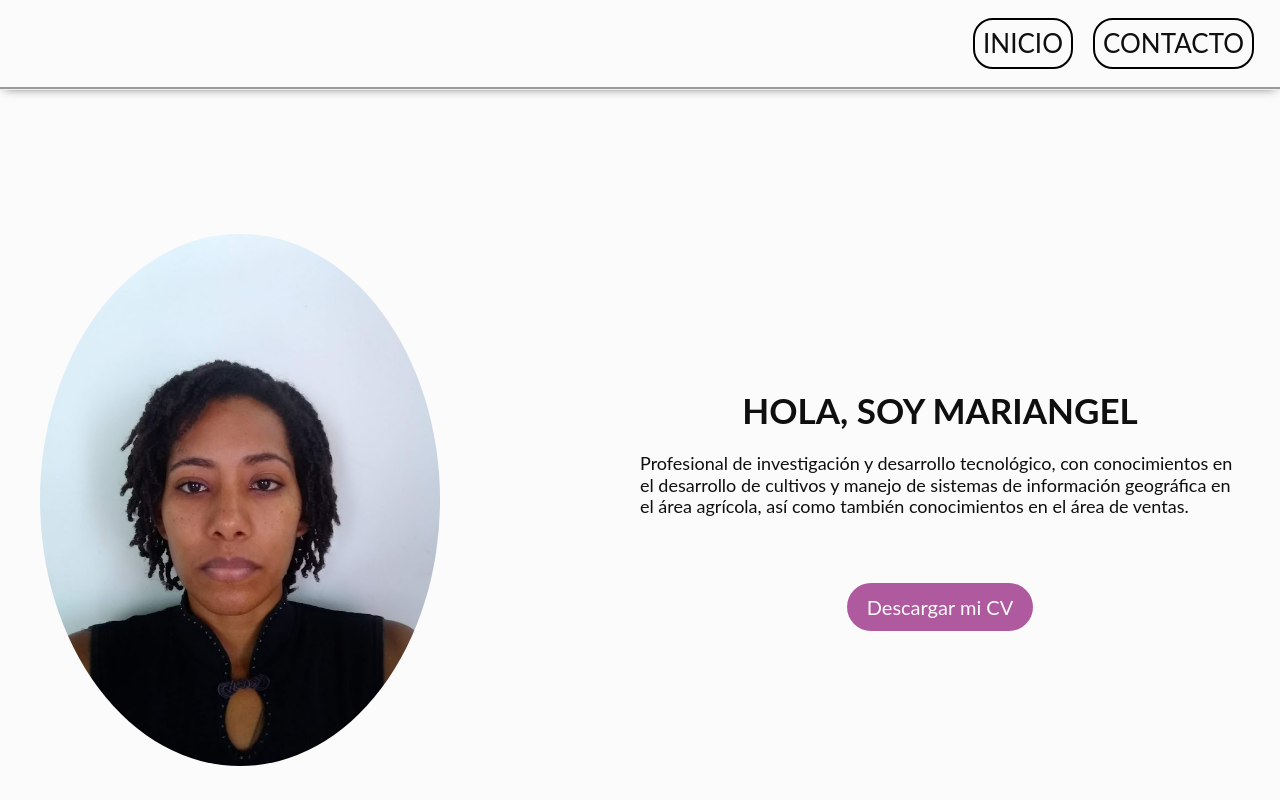
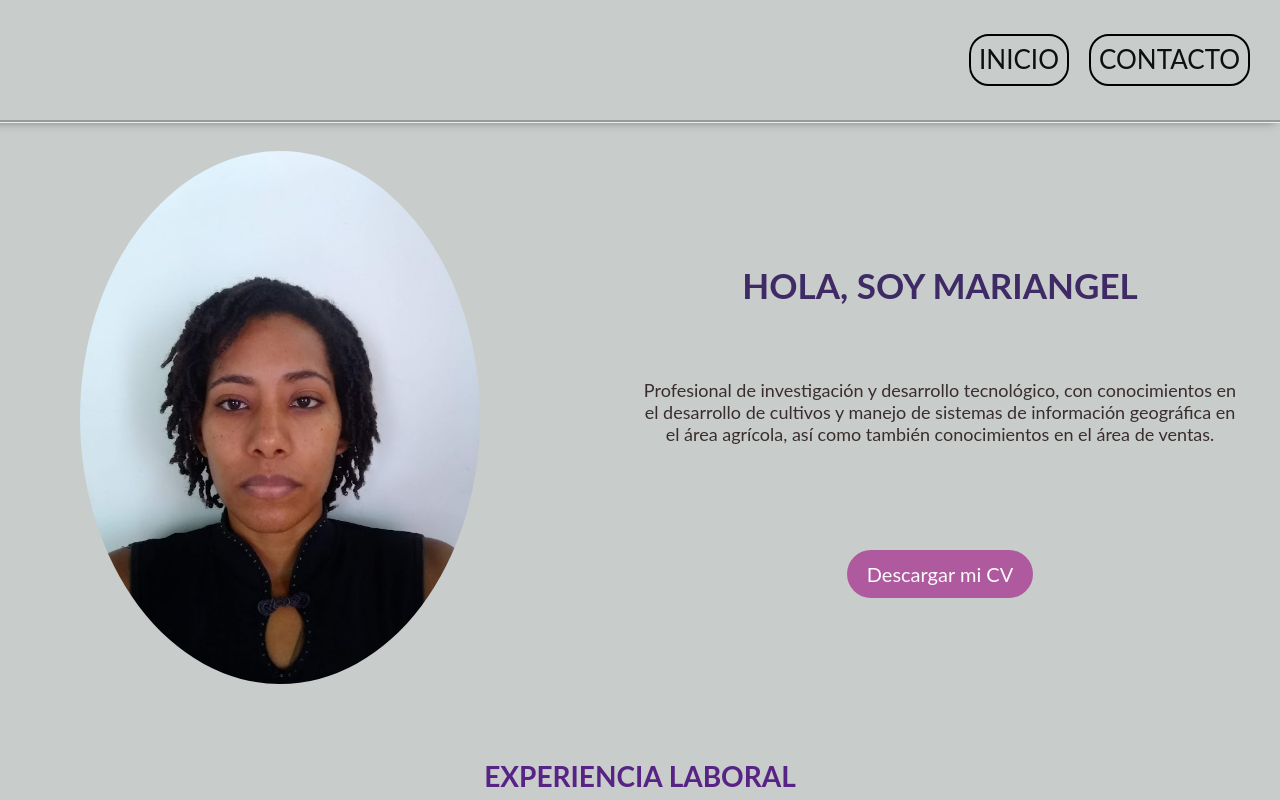
Before and after one commit to Pachecomariangel/Proyecto-2, a plain HTML site: page index.html in a window 1280 px wide. Shown: the top 800 px of the page. Drawn offline with Linux system fonts and the light colour scheme; a web font is replaced by a local one.

Commit message:
modified:   Estilos/estilos.css 	modified:   Js/main.js 	modified:   index.html

```diff
--- a/Estilos/estilos.css
+++ b/Estilos/estilos.css
@@ -1,20 +1,32 @@
 @import url('https://fonts.googleapies.com/css?family=Open+Sans:wght@400;700&display=swap');
 
+/*movil*/
 /*Estilos generales*/
 
-*{
-    box-sizing: border-box;
-    margin: 0;
-    padding: 0;
+h1{
+    color:rgb(62, 42, 101);
+    font-size: 26px;
+    text-align: center;
+}
+
+h2{
+    text-align: center;
+    color:rgb(87, 35, 133);
+    font: size 18px
+}
+*{  padding:0;
     scroll-behavior: smooth;
 }
+
 body{
     font-family: 'lato', sans-serif;
     font-size: 18px;
     line-height: 1.2;
     color: #0f0f0f;
-    padding-top: 90px;
-    background-color: #fbfbfb
+    padding-top: 20px;
+}
+body{
+    background-color: rgb(200, 205, 203);
 }
 a {
     text-decoration: none;
@@ -23,17 +35,21 @@ a {
 ul {
     list-style: none;
 }
-
-/*main*/
-
-main{
-    max-width: 1200px;
-    margin: auto;
+p{
+    color:rgb(20, 17, 17);
+    width: bold;
 }
 
-p{
-    color:rgb(57, 45, 45);
-    text-align: right;
+#menu{
+    text-align: center;
+}
+
+figure.Presentacion-img img{
+    width: 40%;
+    height: 40%;
+    border-radius: 50%;
+    display: flex;
+    justify-content: center;
 }
 
 a.btn {
@@ -42,28 +58,47 @@ a.btn {
     padding: 12px 20px;
     border-radius: 50px;
     font-size: 20px;
-    display: inline-block;}
+    display: inline-block;
+    justify-content: center;
+}
+
+#logos {
+    display: flex;
+    justify-content: center;
+}
+
+.color{
+    text-align: center;
+}
+
+
+section#inicio {
+    display: flex;
+    flex-direction: column;
+}
+
+/*desktopk*/
+
+@media(min-width:1024px) {
+section#inicio {
+        flex-direction:row;
+        min-height: 100%;
+        font-weight: 40%;
+}
 
 header {
     display: flex;
     justify-content: space-between;
     align-items: center;
-    padding: 16px;
-    height: 90px;
+    padding: 20px;
+    height: 80px;
     width: 100%;
     position: fixed;
     top: 0;
-    left: 0;
     right: 0px;
     box-shadow: 0 3px 10px -5px #5f5f5f;
-    background-color: #fbfbfb;
+    background-color: rgb(200, 205, 203);
     border-bottom-style:groove;
- }
-
-/*Menú de navegación*/
- ul#menu{
-    display:flex;
-    font-size:26px;
  }
  .menu-item {
     padding: 16px;
@@ -81,8 +116,39 @@ header {
  li.menu-item:hover{
     background:rgb(175, 89, 158, 0.3);
     transition: backgroud-color 0.3s;
+ }
+ a {
+    text-decoration: none;
+        color: inherit;
+}
+ul {
+    list-style: none;
+}
+/*main*/
+main{
+    max-width: 1200px;
+    margin: auto;
+}
+p{
+    color:rgb(57, 45, 45);
+    text-align: center;
 
 }
+a.btn {
+    background-color: #af599e;
+    color: #fbfbfb;
+    padding: 12px 20px;
+    border-radius: 50px;
+    font-size: 20px;
+    display: inline-block;
+}
+/*Menú de navegación*/
+
+ ul#menu{
+    display:flex;
+    font-size:26px;
+}
+
 #logos{
     display: flex;
     justify-content:space-around;
@@ -91,7 +157,6 @@ header {
 section{
     min-height: 100vh;
 }
-
    /*section inicio*/
    #inicio {
     display: flex;
@@ -107,7 +172,7 @@ h2{
 }
 
 figure.Presentacion-img{
-    margin-bottom: 20px;
+    margin-bottom: 10px;
     display: flex;
     justify-content: center; align-items: center;
 }
@@ -125,20 +190,25 @@ figure.Presentacion-img img{
 }
 section#contacto {
     text-align: center;
-    min-width: 600px; }
-
+    min-width: 600px;
+}
 .color{
     display: flex;
     justify-content: center;
 }
-
-.parrafo-modificado{
+#tele{
     background-color: #8281dd;
     color: #f809c8;
     border: 2px dashed #0f0f0f;
     height: 20px;
 }
+}
+    /*tablet*/
 
+@media(min-width:768px) {
+    p{
+    font-size: 18px;
+}
     #logo-list{
         border: 2px solid #000;
         border-radius: 20px;
@@ -149,5 +219,7 @@ section#contacto {
         align-items: center;
         justify-content: space-around;
 }
-
-img{ width: 200px;}
+img {
+    width: 200px;
+}
+}
--- a/Js/main.js
+++ b/Js/main.js
@@ -1,31 +1,20 @@
-let parrafo = document.querySelector ('#tele');
-parrafo.addEventListener('click', function(e) {
-e.target.classList.toggle('parrafo-modificado'); });
+ /*iniciomenuItems.forEach(function(item) {
+   item.addEventListener('clic', function(e) {
+    const currentItem = document.querySelector ('.active');
+        currentItem.classList.remove('.active');
+        e.target.classList.add('active');
+    });
+});
+*/
 
+/*
+   let ul = document.querySelector ('#tele')
+   ul.addEventListener('clic', function(e) {
+         e.target.classList.toggle('#tele');
+     });*/
+function saludar(nombre,apellido){
+    console.log("Contáctame"+"1164773949");
 
-/*let logos= [
-{nombre:'Email',
-img:'/Imagenes/mail.png'},
-{nombre:'Github',
-img:'/Imagenes/github.png'},
-{nombre:'Linkedin',
-img:'/Imagenes/linkedin.png'},];
-
-function crearHTMLLogo(logo) {
-    let nombreLogo= document.createElement('h3');
-    nombreLogo.innerText = logo.nombre;
-    let imagenLogo = document.createElement('img');
-    imagenLogo.src = logo.img;
-
-    let listItem = document.createElement('li');
-    listItem.appendChild(nombreLogo);
-    listItem.appendChild(imagenLogo);
-    return listItem;}
-
-const listaLogos = document.querySelector('#logo-list');
-
-logos.forEach(function(logo) {
-let logoListItem =
-  crearHTMLLogo(logo);
-  listaLogos.appendChild(logosListItem);
-});*/
+    var divSaludor=document.getElementeById("tele");
+    divSaludar.innerText="Contáctame"+ + nombre+""+ apellido;
+}
--- a/index.html
+++ b/index.html
@@ -24,7 +24,10 @@
         </ul>
     </nav>
 </header>
-
+<hr>
+<br>
+<br>
+<br>
 <main>
     <section id="inicio">
         <figure class="Presentacion-img">
@@ -33,12 +36,11 @@
         <article class="Presentacion">
             <h1>HOLA, SOY MARIANGEL</h1>
 <br>
-
-           Profesional de investigación y desarrollo tecnológico,
+            <p>Profesional de investigación y desarrollo tecnológico,
                con conocimientos en el desarrollo de cultivos y
                manejo de sistemas de información geográfica en el área agrícola,
                así como también conocimientos en el área de ventas.
-
+            </p>
 <br>
 <br>
 <br>
@@ -77,20 +79,24 @@
 <br>
             <h2> DESTREZAS </h2>
 <br>
-<p>
+
             <li><b> Conocimientos en el procesamiento de imágenes de satélite.</b></li>
             <li><b>Manejo de Sistemas de Información Geográfica aplicada a la agricultura.</b></li>
             <li><b>Conocimientos en el área de ventas de productos veterinarios, agrícolas y de salud pública.
             <li><b>Gestión de cartera de clientes, apertura de nuevos mercados, prospección de clientes.</b></li>
             <li><b>Manejo agronómico de cultivos.</b></li>
 
-            </p>
+
     </section>
 </main>
+<br>
+<br>
+<br>
 <footer>
     <section class="color">
     <i class="fa fa-phone" style="font-size:60px;color:rgb(66, 79, 164); "></i>
-    <p id="tele">Telf: 116455843</p>
+    <p><button onkclick='saludar("Mariangel","Pacheco")'>116455843</button> </p>
+    <div id="tele">Contáctame</div>
 </section>
 
 </footer>
```
Also changed, not shown: Js/main-DESKTOP-4OCII1Q.js (added, +14 -0 lines). Lines whose indentation alone changed are shown as unchanged.
